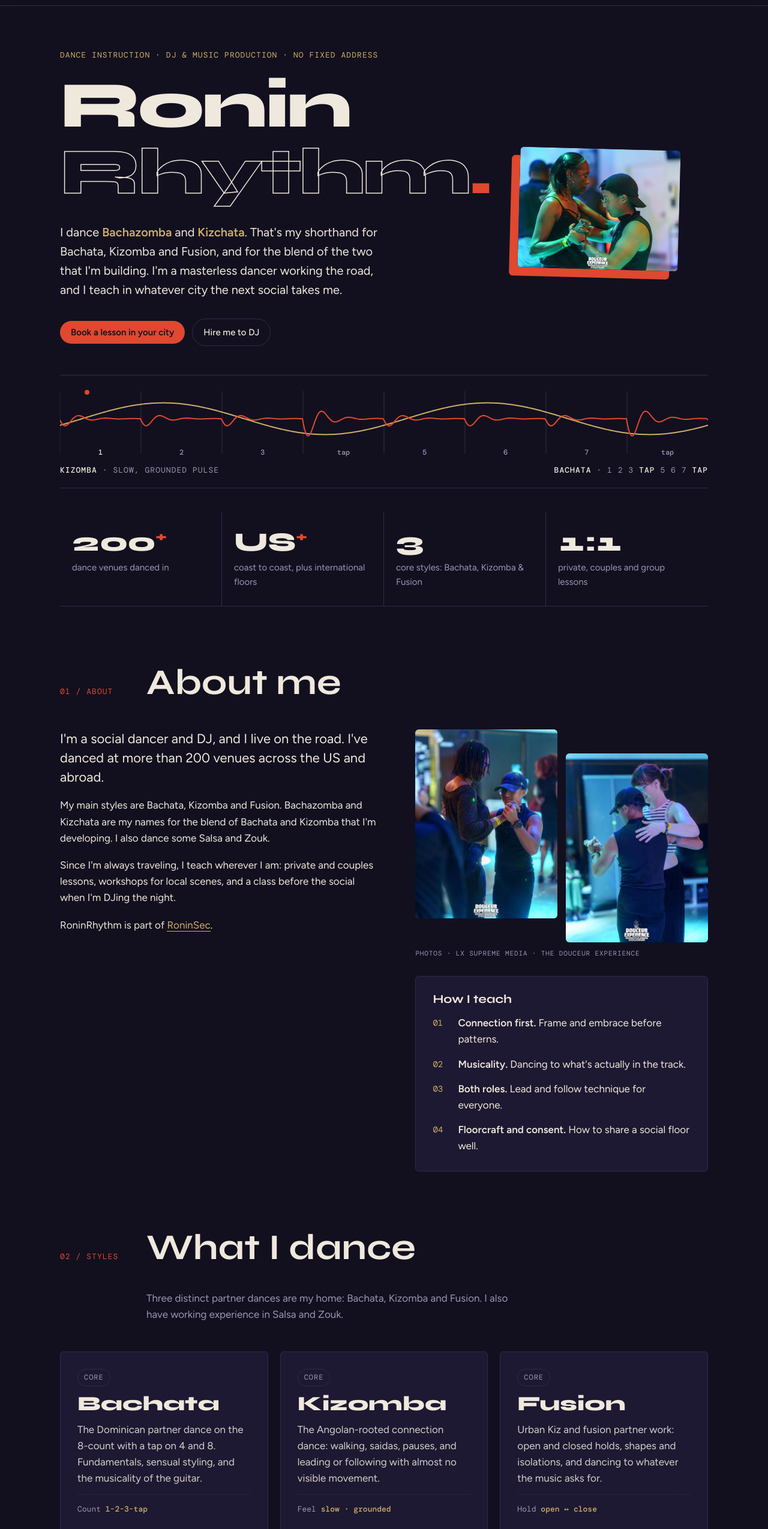
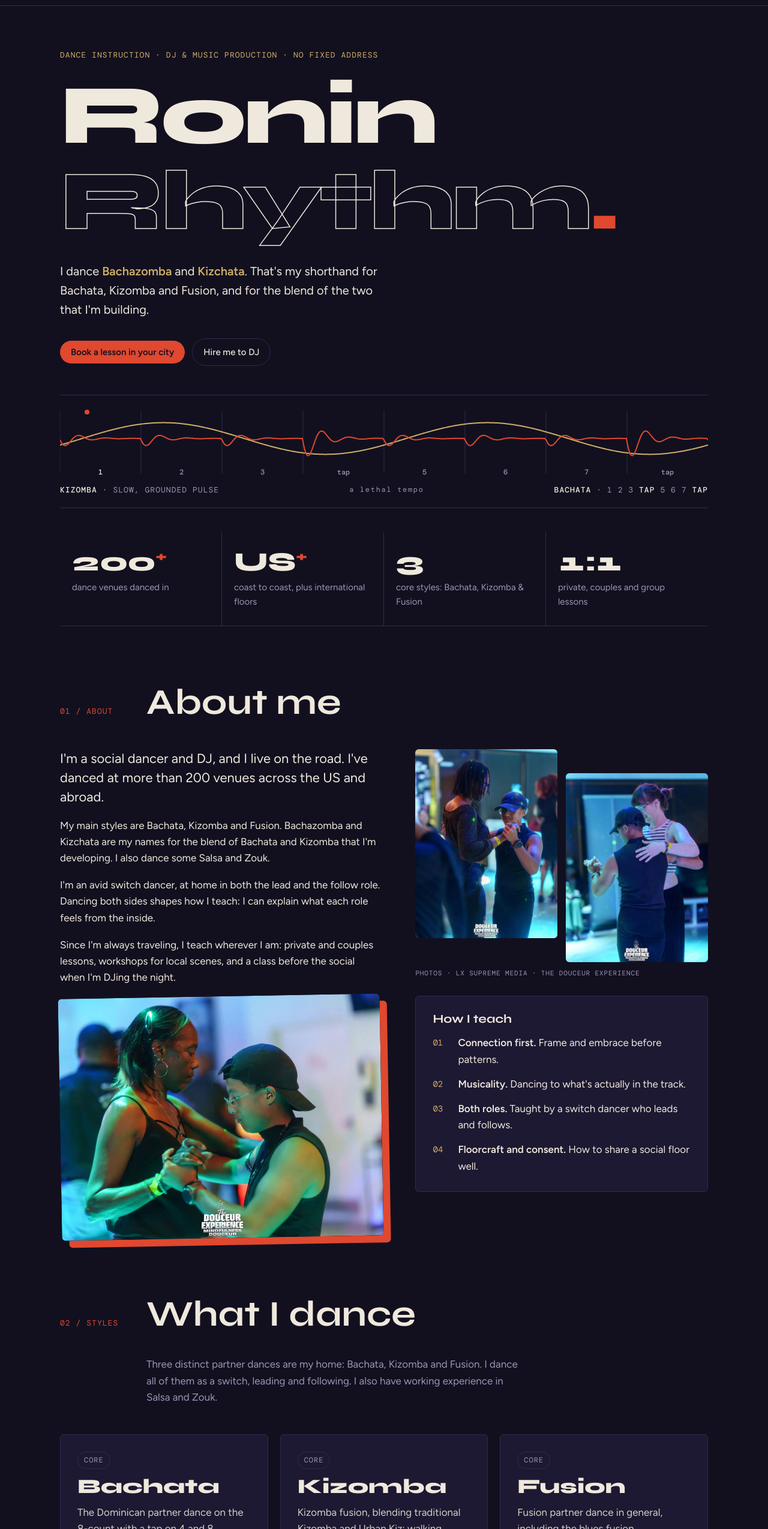
Before and after one commit to R0N1N9/roninrhythm, a plain HTML site: page index.html in a window 1280 px wide. Shown: the part 51-2600 px from the top of the page at 60% size. Drawn offline with nearby package versions, Linux system fonts and the light colour scheme.

Commit message:
Switch dancer, style details, tagline and photo move
- About: add switch dancer (lead and follow), drop RoninSec line, move the landscape photo here from the hero
- Hero: shorter intro, "a lethal tempo" under the beat line
- Kizomba: Kizomba fusion of traditional and Urban Kiz
- Fusion: fusion partner dance and the blues fusion community

Co-Authored-By: Claude Opus 5.5 <noreply@anthropic.com>
Claude-Session: https://claude.ai/code/session_01KpN254BJDXJKpboAprLXBS

```diff
--- a/index.html
+++ b/index.html
@@ -66,12 +66,11 @@ nav ul a:hover{color:var(--paper)}
 .count canvas{display:block;width:100%;height:120px}
 .count-legend{display:flex;justify-content:space-between;flex-wrap:wrap;gap:8px;margin-top:10px;color:var(--mist)}
 .count-legend span b{color:var(--paper);font-weight:500}
+.count-legend .tagline{text-transform:none;letter-spacing:.14em;font-size:12px;color:var(--mist)}
+@media (max-width:640px){.count-legend{flex-direction:column;align-items:center;text-align:center}.count-legend .tagline{order:3}}
 
-.hero-grid{display:grid;grid-template-columns:1.15fr .85fr;gap:48px;align-items:center}
-.hero-grid h1{font-size:clamp(56px,8.5vw,128px)}
-.hero-photo{margin:0;position:relative}
-.hero-photo img{display:block;width:100%;height:auto;border-radius:6px;transform:rotate(1.5deg);box-shadow:-14px 14px 0 var(--seal)}
-@media (max-width:900px){.hero-grid{grid-template-columns:1fr}.hero-photo{max-width:560px}}
+.about-photo{margin:12px 0 0}
+.about-photo img{display:block;width:100%;height:auto;border-radius:6px;transform:rotate(-1deg);box-shadow:12px 12px 0 var(--seal)}
 .about-side{display:grid;gap:28px;align-content:start}
 .photo-pair{display:grid;grid-template-columns:1fr 1fr;gap:14px}
 .photo-pair figure{margin:0}
@@ -226,23 +225,17 @@ footer .fine{color:var(--mist);font-size:14px}
 <header class="hero" id="top">
   <div class="wrap">
     <p class="mono" style="color:var(--brass);margin:0 0 18px">Dance instruction · DJ &amp; music production · No fixed address</p>
-    <div class="hero-grid">
-    <div>
     <h1>Ronin<span class="r2">Rhythm<em>.</em></span></h1>
-    <p class="lede">I dance <b>Bachazomba</b> and <b>Kizchata</b>. That's my shorthand for Bachata, Kizomba and Fusion, and for the blend of the two that I'm building. I'm a masterless dancer working the road, and I teach in whatever city the next social takes me.</p>
+    <p class="lede">I dance <b>Bachazomba</b> and <b>Kizchata</b>. That's my shorthand for Bachata, Kizomba and Fusion, and for the blend of the two that I'm building.</p>
     <div class="hero-row">
       <a class="cta" href="#book">Book a lesson in your city</a>
       <a class="ghost" href="#dj">Hire me to DJ</a>
-    </div>
-    </div>
-    <figure class="hero-photo">
-      <img src="images/dancing-hero.jpg" width="1024" height="769" alt="RoninRhythm dancing close-embrace with a partner on a social dance floor">
-    </figure>
     </div>
     <div class="count" aria-hidden="true">
       <canvas id="pulse"></canvas>
       <div class="count-legend mono">
         <span><b>Kizomba</b> · slow, grounded pulse</span>
+        <span class="tagline">a lethal tempo</span>
         <span><b>Bachata</b> · 1 2 3 <b>tap</b> 5 6 7 <b>tap</b></span>
       </div>
     </div>
@@ -265,8 +258,9 @@ footer .fine{color:var(--mist);font-size:14px}
       <div>
         <p>I'm a social dancer and DJ, and I live on the road. I've danced at more than 200 venues across the US and abroad.</p>
         <p>My main styles are Bachata, Kizomba and Fusion. Bachazomba and Kizchata are my names for the blend of Bachata and Kizomba that I'm developing. I also dance some Salsa and Zouk.</p>
+        <p>I'm an avid switch dancer, at home in both the lead and the follow role. Dancing both sides shapes how I teach: I can explain what each role feels from the inside.</p>
         <p>Since I'm always traveling, I teach wherever I am: private and couples lessons, workshops for local scenes, and a class before the social when I'm DJing the night.</p>
-        <p>RoninRhythm is part of <a class="inline" id="roninsec-about" href="https://r0n1n9.github.io/roninsec/#past">RoninSec</a>.</p>
+        <figure class="about-photo"><img src="images/dancing-hero.jpg" width="1024" height="769" loading="lazy" alt="RoninRhythm dancing close-embrace with a partner on a social dance floor"></figure>
       </div>
       <div class="about-side">
       <div class="photo-pair">
@@ -279,7 +273,7 @@ footer .fine{color:var(--mist);font-size:14px}
         <ol>
           <li><span><strong>Connection first.</strong> Frame and embrace before patterns.</span></li>
           <li><span><strong>Musicality.</strong> Dancing to what's actually in the track.</span></li>
-          <li><span><strong>Both roles.</strong> Lead and follow technique for everyone.</span></li>
+          <li><span><strong>Both roles.</strong> Taught by a switch dancer who leads and follows.</span></li>
           <li><span><strong>Floorcraft and consent.</strong> How to share a social floor well.</span></li>
         </ol>
       </div>
@@ -291,7 +285,7 @@ footer .fine{color:var(--mist);font-size:14px}
 <section id="styles" style="padding-top:0">
   <div class="wrap">
     <div class="sec-head"><span class="mono">02 / Styles</span><h2>What I dance</h2>
-      <p>Three distinct partner dances are my home: Bachata, Kizomba and Fusion. I also have working experience in Salsa and Zouk.</p></div>
+      <p>Three distinct partner dances are my home: Bachata, Kizomba and Fusion. I dance all of them as a switch, leading and following. I also have working experience in Salsa and Zouk.</p></div>
     <div class="styles three">
       <article class="style">
         <span class="tag">Core</span>
@@ -302,14 +296,14 @@ footer .fine{color:var(--mist);font-size:14px}
       <article class="style">
         <span class="tag">Core</span>
         <h3>Kizomba</h3>
-        <p>The Angolan-rooted connection dance: walking, saidas, pauses, and leading or following with almost no visible movement.</p>
-        <div class="meta"><span>Feel <b>slow · grounded</b></span></div>
+        <p>Kizomba fusion, blending traditional Kizomba and Urban Kiz: walking, saidas and pauses, with leads and follows carried through the embrace.</p>
+        <div class="meta"><span>Blend <b>traditional + Urban Kiz</b></span></div>
       </article>
       <article class="style">
         <span class="tag">Core</span>
         <h3>Fusion</h3>
-        <p>Urban Kiz and fusion partner work: open and closed holds, shapes and isolations, and dancing to whatever the music asks for.</p>
-        <div class="meta"><span>Hold <b>open ↔ close</b></span></div>
+        <p>Fusion partner dance in general, including the blues fusion community: mixing styles in open and closed holds, and dancing to whatever the music asks for.</p>
+        <div class="meta"><span>Scene <b>blues fusion</b></span><span>Hold <b>open ↔ close</b></span></div>
       </article>
       <article class="style primary blend">
         <span class="tag">My blend · in the making</span>
@@ -331,7 +325,7 @@ footer .fine{color:var(--mist);font-size:14px}
     <div class="sec-head"><span class="mono">03 / Lessons</span><h2>Learn with me while I'm in town</h2>
       <p>I teach wherever I land. Tell me your city and dates, and I'll let you know when I'll be there or nearby.</p></div>
     <div class="lessons">
-      <div class="lesson"><span class="mono">Private</span><h3>One-on-one</h3><p>Focused work on your dancing at your pace.</p><ul><li>All levels, lead or follow</li><li>Technique and connection fixes</li><li>Prep for festivals and socials</li></ul></div>
+      <div class="lesson"><span class="mono">Private</span><h3>One-on-one</h3><p>Focused work on your dancing at your pace.</p><ul><li>All levels, lead, follow or switch</li><li>Technique and connection fixes</li><li>Prep for festivals and socials</li></ul></div>
       <div class="lesson"><span class="mono">Couples</span><h3>Two of you</h3><p>For partners, friends, or a first-dance song.</p><ul><li>Lead/follow clarity</li><li>Choreo or social-ready</li><li>Wedding first dance</li></ul></div>
       <div class="lesson"><span class="mono">Group</span><h3>Workshops</h3><p>For studios, socials and dance communities.</p><ul><li>Bachata, Kizomba &amp; Fusion</li><li>Bachazomba / Kizchata intensives</li><li>Musicality sessions</li><li>Pre-social classes</li></ul></div>
       <div class="lesson"><span class="mono">Events</span><h3>Teach + DJ</h3><p>A class before the social, then I play the night.</p><ul><li>One booking, full evening</li><li>Bachata / Kiz / fusion sets</li><li>Festivals and pop-ups</li></ul></div>
@@ -415,7 +409,7 @@ footer .fine{color:var(--mist);font-size:14px}
           </select></div>
         <div class="field"><label for="f-style">Style</label>
           <select id="f-style">
-            <option>Bachata</option><option>Kizomba</option><option>Fusion / Urban Kiz</option><option>Bachazomba / Kizchata</option><option>Salsa</option><option>Zouk</option><option>Not sure yet</option>
+            <option>Bachata</option><option>Kizomba / Urban Kiz</option><option>Fusion / Blues fusion</option><option>Bachazomba / Kizchata</option><option>Salsa</option><option>Zouk</option><option>Not sure yet</option>
           </select></div>
         <div class="field"><label for="f-level">Level</label>
           <select id="f-level"><option>Beginner</option><option>Improver</option><option>Intermediate</option><option>Advanced</option><option>Mixed group</option></select></div>
@@ -466,7 +460,6 @@ ig.textContent = CONFIG.instagram;
 ig.href = "https://instagram.com/" + CONFIG.instagram.replace("@","");
 document.getElementById("roninsec-link").href = CONFIG.roninsecUrl;
 document.getElementById("roninsec-nav").href = CONFIG.roninsecUrl;
-document.getElementById("roninsec-about").href = CONFIG.roninsecUrl + "#past";
 const swayCta = document.getElementById("sway-cta"), swayBadge = document.getElementById("sway-badge");
 if (CONFIG.swayUrl) {
   swayCta.href = CONFIG.swayUrl; swayCta.target = "_blank"; swayCta.rel = "noopener"; swayCta.textContent = "Open Sway ↗";
```
